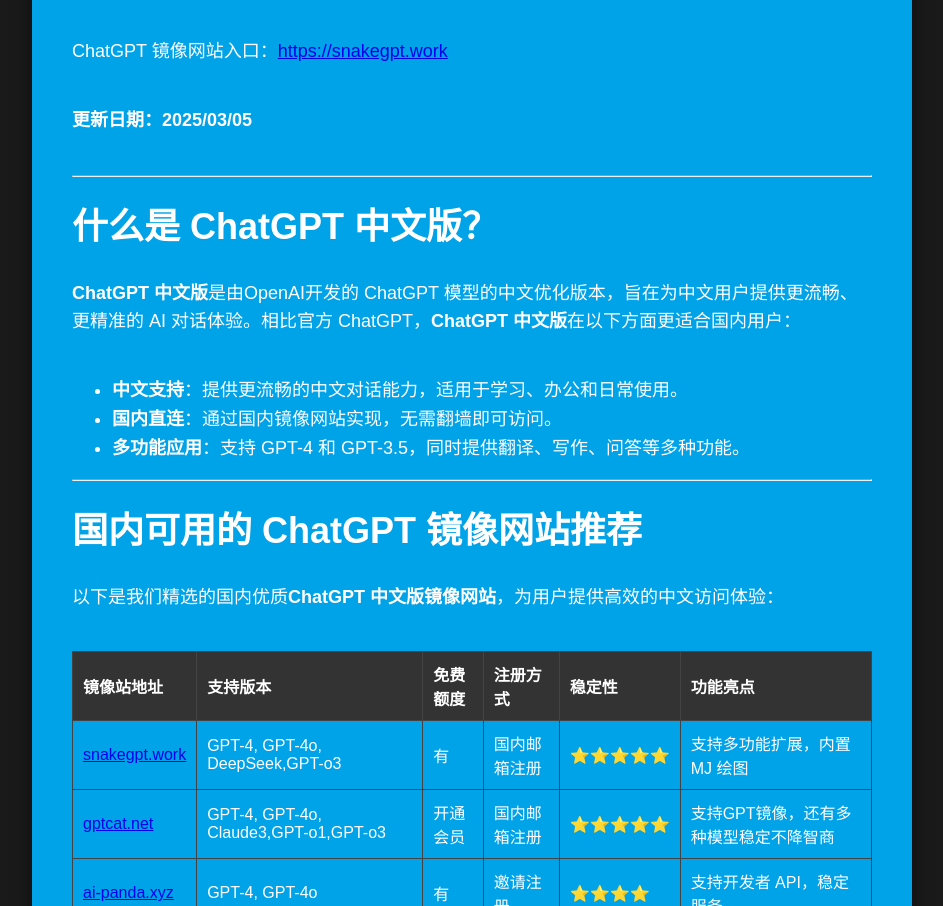
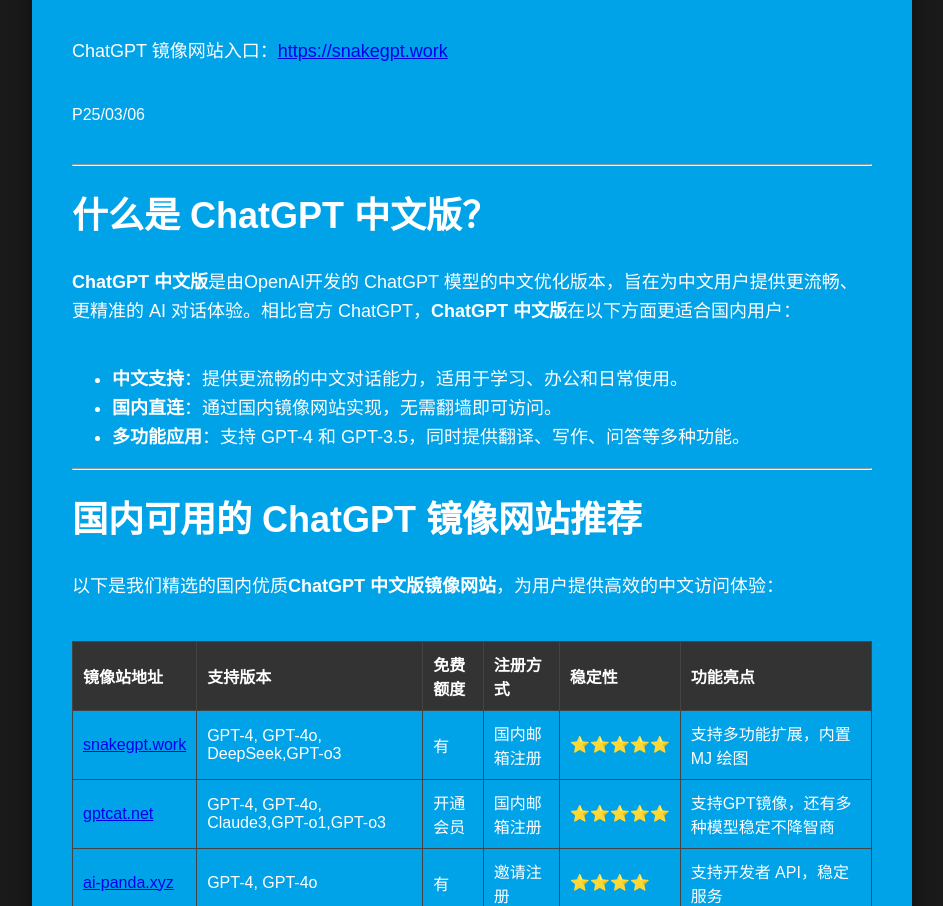
Before and after one commit to chatgpt-gpt4/ChatGPT-gpt, a plain HTML site: page index.html in a window 1280 px wide. Shown: the part 1076-1982 px from the top of the page, without its empty margins (168-1111 px from the left). Drawn offline with Linux system fonts and the light colour scheme.

Commit message:
Update date to 2025/03/06

```diff
--- a/index.html
+++ b/index.html
@@ -184,7 +184,7 @@
     <p>本项目旨在为用户提供一站式的 <strong>ChatGPT 中文版使用指南</strong>，同时整理了国内可用的 <strong>ChatGPT 镜像网站</strong>和<strong>官网使用教程</strong>，帮助您快速上手 ChatGPT，无论是个人使用还是专业需求。</p>
     <p>ChatGPT 中文版入口：<a href="https://gptcat.net/" target="_blank">https://gptcat.net/</a></p>
     <p>ChatGPT 镜像网站入口：<a href="https://snakegpt.work" target="_blank">https://snakegpt.work</a></p>
-    <p><strong>更新日期：2025/03/05</strong></p>
+    P25/03/06</strong></p>
 
     <hr>
     <h2 id="什么是-chatgpt-中文版">什么是 ChatGPT 中文版？</h2>
```
